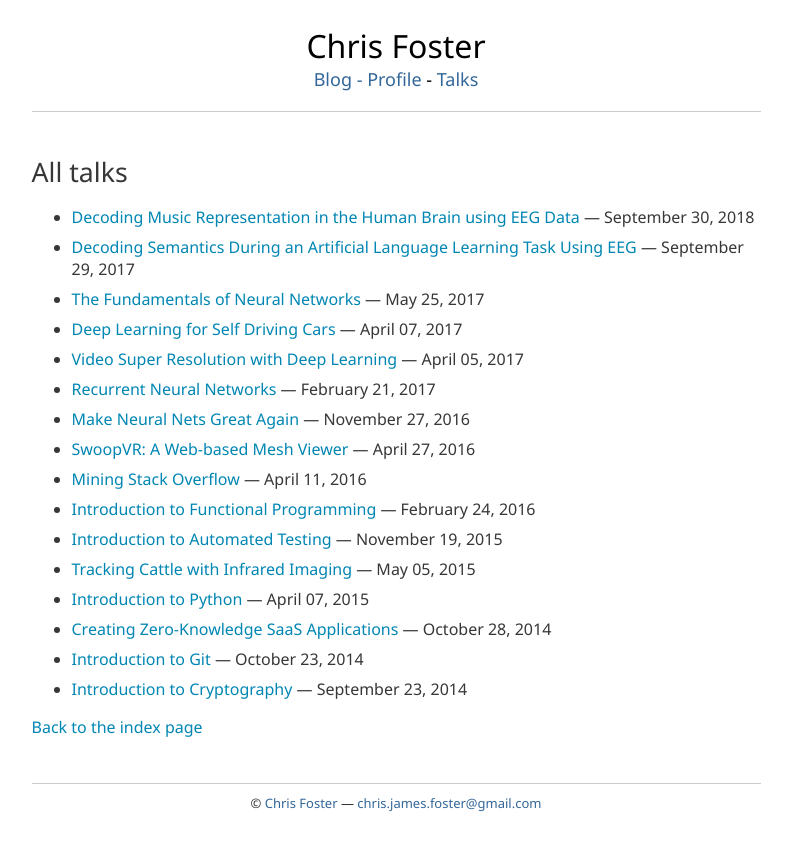
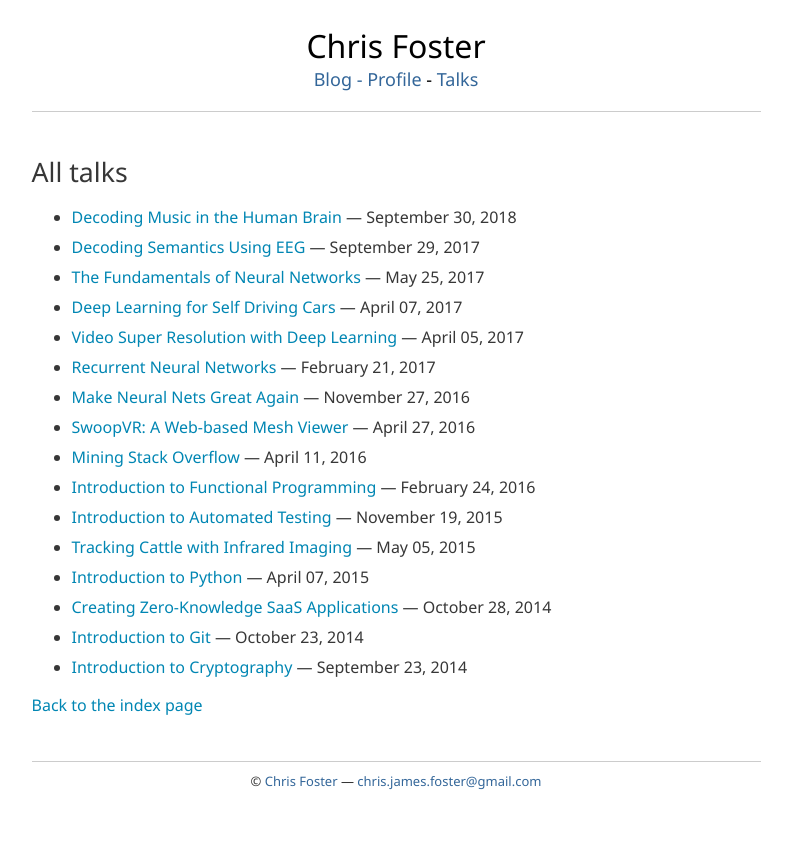
Before and after one commit to chrisfosterelli/chrisfosterelli.github.io, a Jekyll site: the page built from talks.html, in a window 1280 px wide. Shown: the top 851 px of the page, without its empty margins (244-1036 px from the left). Built offline with Jekyll 4.4.1, drawn with Linux system fonts in a browser that asks for light colours.

Commit message:
Update talk titles

```diff
--- a/_data/talks.yml
+++ b/_data/talks.yml
@@ -1,10 +1,10 @@
-- title: Decoding Music Representation in the Human Brain using EEG Data
+- title: Decoding Music in the Human Brain
   date: September 30, 2018
-  url: file/talk/decoding-music-representation-in-the-human-brain-using-eeg-data.pdf
+  url: file/talk/decoding-music-in-the-human-brain.pdf
 
-- title: Decoding Semantics During an Artificial Language Learning Task Using EEG
+- title: Decoding Semantics Using EEG
   date: September 29, 2017
-  url: file/talk/decoding-semantics-during-an-artificial-language-learning-task.pdf
+  url: file/talk/decoding-semantics-using-eeg.pdf
 
 - title: The Fundamentals of Neural Networks
   date: May 25, 2017
```
Also changed, not shown: 4 other files.
